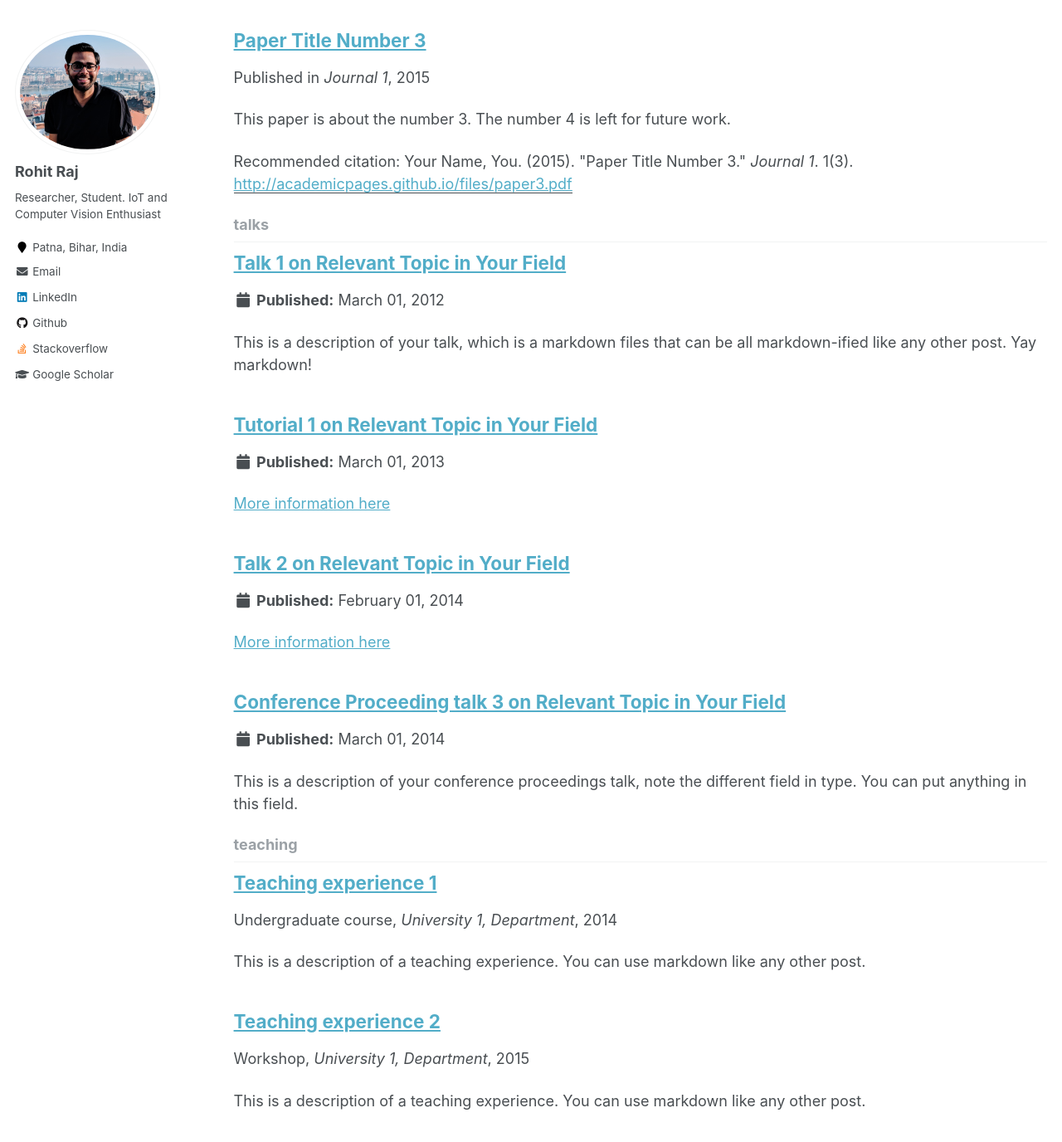
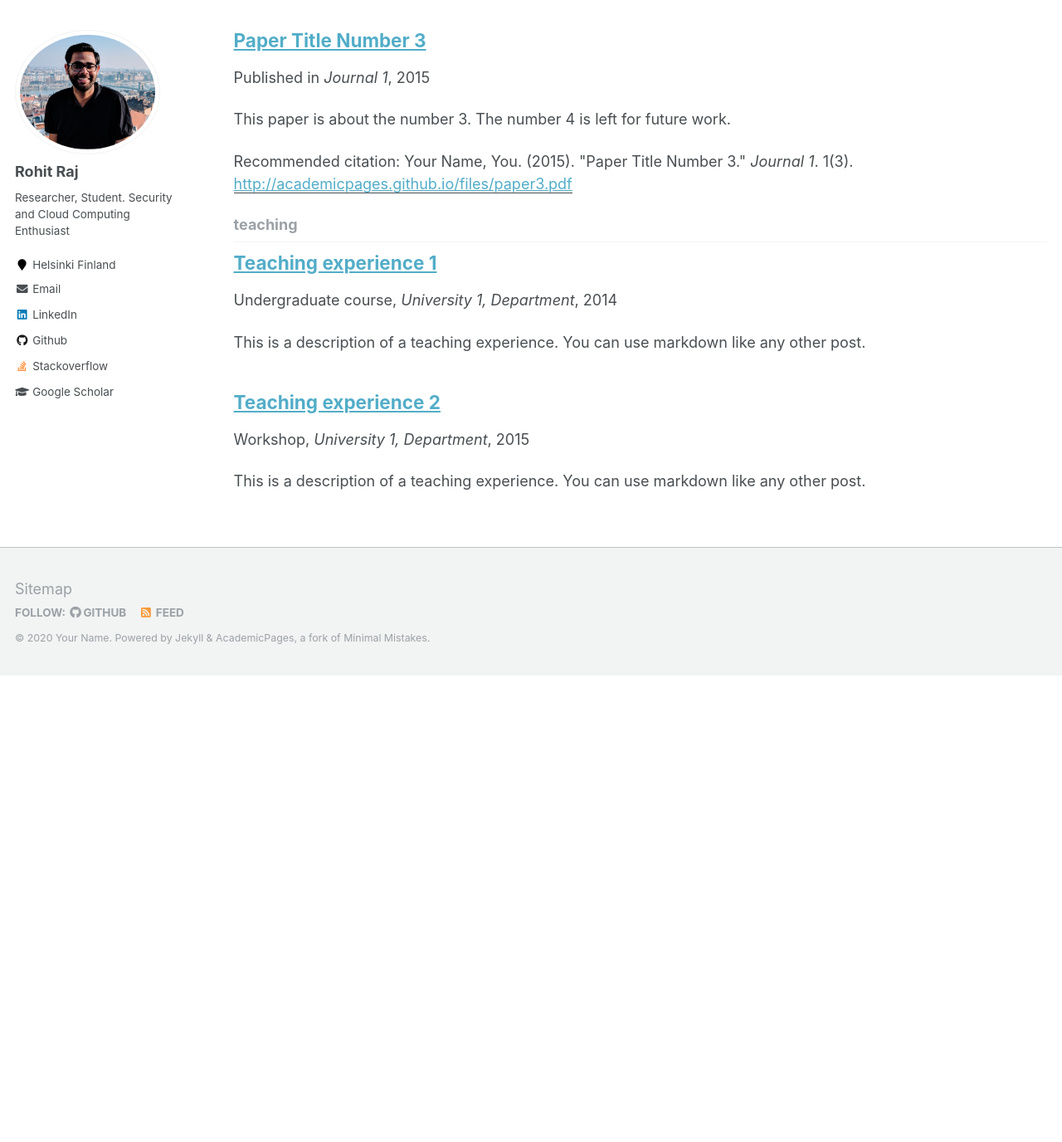
Before and after one commit to rohitshubham/myTestPage, a Jekyll site: the page built from _pages/collection-archive.html, in a window 1280 px wide and 1400 px high, scrolled down 1627 px. Shown: the top 1376 px of the window at 83% size. Built offline with Jekyll 4.4.1, drawn with Linux system fonts in a browser that asks for light colours; after the commit the page ends 2441 px from its top, so only the background shows below that.

Commit message:
Updated information

```diff
--- a/_config.yml
+++ b/_config.yml
@@ -1,3 +1,4 @@
+
 # Welcome to Jekyll!
 #
 # This config file is meant for settings that affect your entire site, values
@@ -82,8 +83,8 @@ analytics:
 author:
   name             : "Rohit Raj"
   avatar           : "Profile.jpg"
-  bio              : "Researcher, Student. IoT and Computer Vision Enthusiast"
-  location         : "Patna, Bihar, India"
+  bio              : "Researcher, Student. Security and Cloud Computing Enthusiast"
+  location         : "Helsinki Finland"
   employer         :
   pubmed           :
   googlescholar    : "https://scholar.google.co.in/citations?user=npuplVgAAAAJ&hl=en"
@@ -102,7 +103,7 @@ author:
   instagram        :
   impactstory      : #"https://profiles.impactstory.org/u/xxxx-xxxx-xxxx-xxxx"
   lastfm           :
-  linkedin         :  rohit-raj-0194a315
+  linkedin         :  rohitraj94
   orcid            : #"http://orcid.org/yourorcidurl"
   pinterest        :
   soundcloud       :
@@ -184,10 +185,6 @@ collections:
   portfolio:
     output: true
     permalink: /:collection/:path/
-  talks:
-    output: true
-    permalink: /:collection/:path/
-
 
 # Defaults
 defaults:
@@ -236,14 +233,6 @@ defaults:
       author_profile: true
       share: true
       comment: true
-  # _talks
-  - scope:
-      path: ""
-      type: talks
-    values:
-      layout: talk
-      author_profile: true
-      share: true
 
 # Sass/SCSS
 sass:
```
